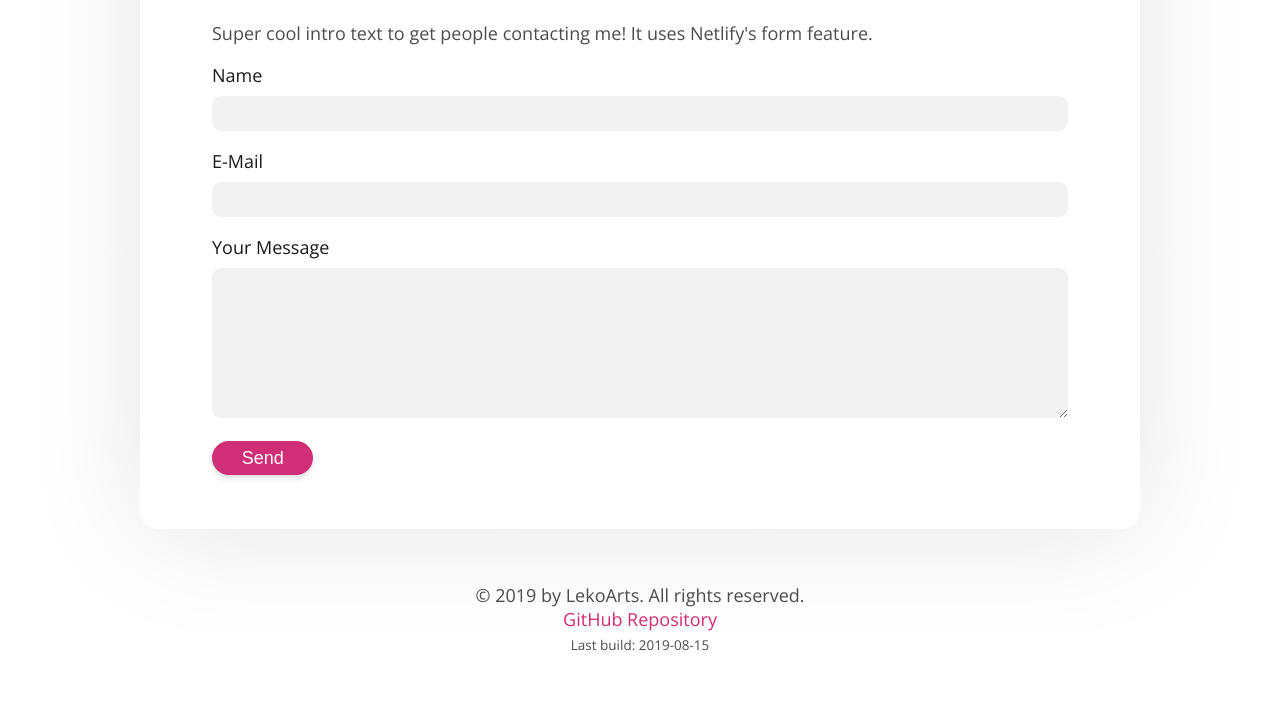
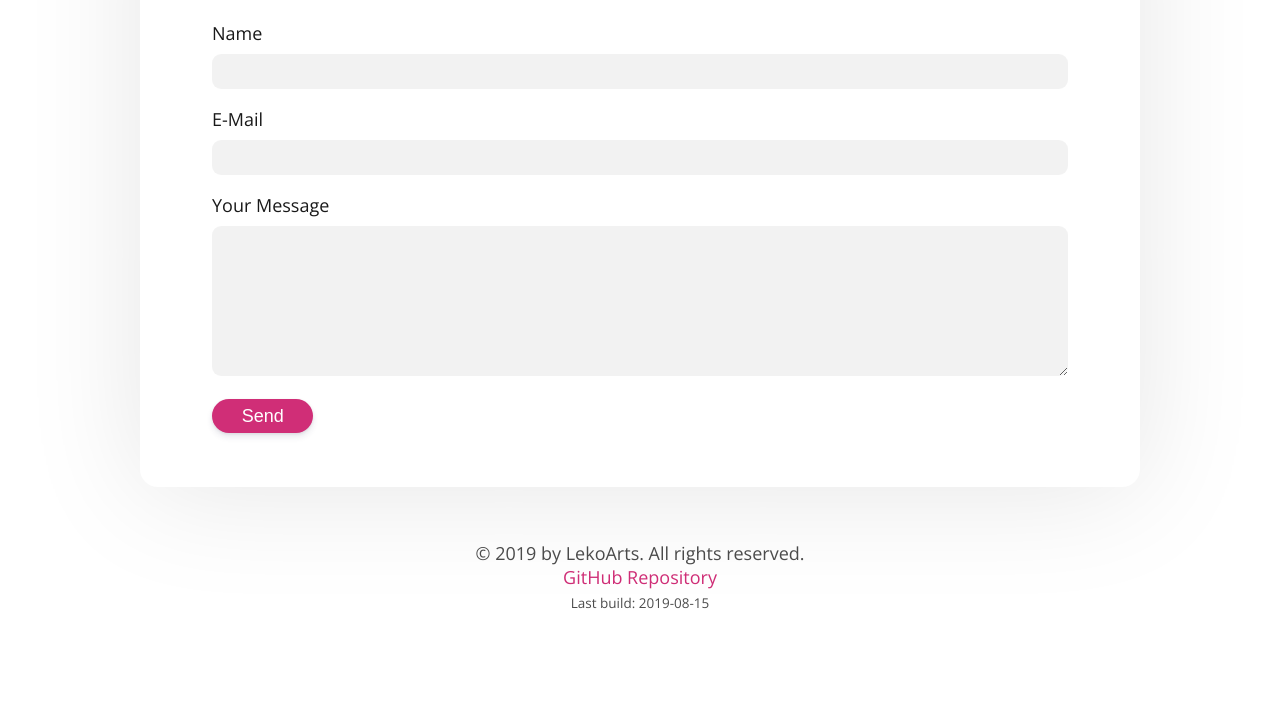
Before and after one commit to hellerbenjamin/myblog, a Gatsby site: page /contact in a window 1280 px wide. Shown: the part 256-965 px from the top of the page. After the commit the page ends 923 px from the top, so only its background shows below. Built offline with nearby package versions, Linux system fonts and the light colour scheme; Gatsby itself is replaced by a stand-in of ours; some packages are replaced by stand-ins of ours.

Commit message:
Rms contact text

```diff
--- a/src/pages/contact.js
+++ b/src/pages/contact.js
@@ -54,7 +54,6 @@ const Contact = () => (
       </Header>
       <Content>
         <h1>Contact</h1>
-        <p>Super cool intro text to get people contacting me! It uses Netlify's form feature.</p>
         <form name="contact-form" method="post" data-netlify="true" data-netlify-honeypot="bot-field" action="/success">
           <p>
             <label htmlFor="contact-name">
```
